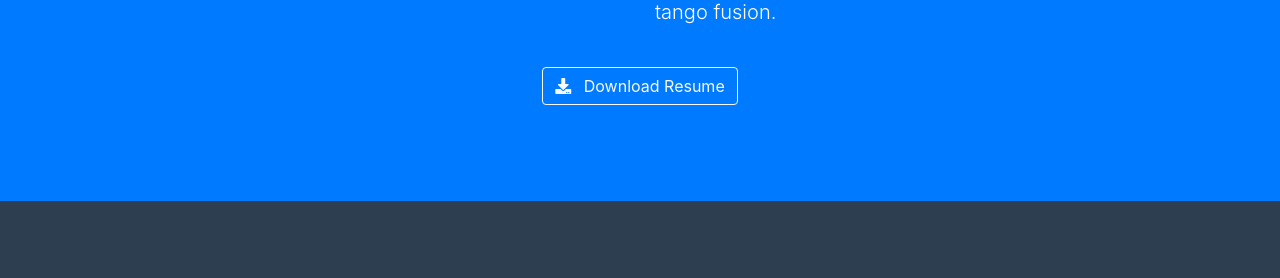
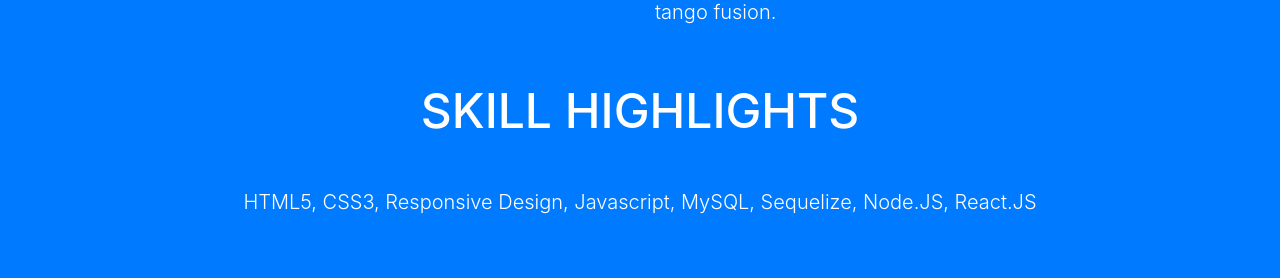
Before and after one commit to JAWilmer/JAWilmer.github.io, a website with bundled scripts: page index.html in a window 1280 px wide. Shown: the part 2724-3002 px from the top of the page. Built offline with nearby package versions, Linux system fonts and the light colour scheme.

Commit message:
updated skills highlights section (in "about")

```diff
--- a/index.html
+++ b/index.html
@@ -225,7 +225,6 @@
             <img class="img-fluid" src="img/portfolio/washington900-650.jpg" alt="GW Figurine" />
           </a>
         </div>
-
       </div>
   </section>
 
@@ -252,6 +251,14 @@
           </p>
         </div>
       </div>
+      <br><br>
+      <h2 class="text-center text-uppercase text-white">SKILL HIGHLIGHTS</h2>
+      <br><br>
+      <div class="row"></div>
+      <p class="lead" style="text-align:center">HTML5, CSS3, Responsive Design, Javascript, MySQL, Sequelize, Node.JS,
+        React.JS</p>
+    </div>
+    <br>
     <div class="text-center mt-4">
       <a class="btn btn-xl btn-outline-light" href="#">
         <i class="fas fa-download mr-2"></i> Download Resume
@@ -458,10 +465,11 @@
             <br><br>
             <img class="img-fluid mb-5" src="img/portfolio/camera900-650.jpg" alt="Legos!" />
             <p class="mb-5" style="text-align:justify">
-              How good is your memory? Test it with <a
-              href="https://jawilmer.github.io/ClickClickClick/" target="_blank">Click, Click, Click</a>, a full-stack web application built with React. The
+              How good is your memory? Test it with <a href="https://jawilmer.github.io/ClickClickClick/" target="_blank">Click,
+                Click, Click</a>, a full-stack web application built with React. The
               app randomly renders images to the screen, keeping track of their clicked state - true or false -
-              depending on whether they they have been selected by the user. The user's score increases as new images are
+              depending on whether they they have been selected by the user. The user's score increases as new images
+              are
               clicked. The game ends if an image is selected twice. Sound easy? There's a twist - each time an image is
               clicked, all of the images are shuffled and their locations are randomly changed. Peek under the hood on<a
                 href="https://github.com/JAWilmer/ClickClickClick" target="_blank">
```
Lines whose indentation alone changed are shown as unchanged.
